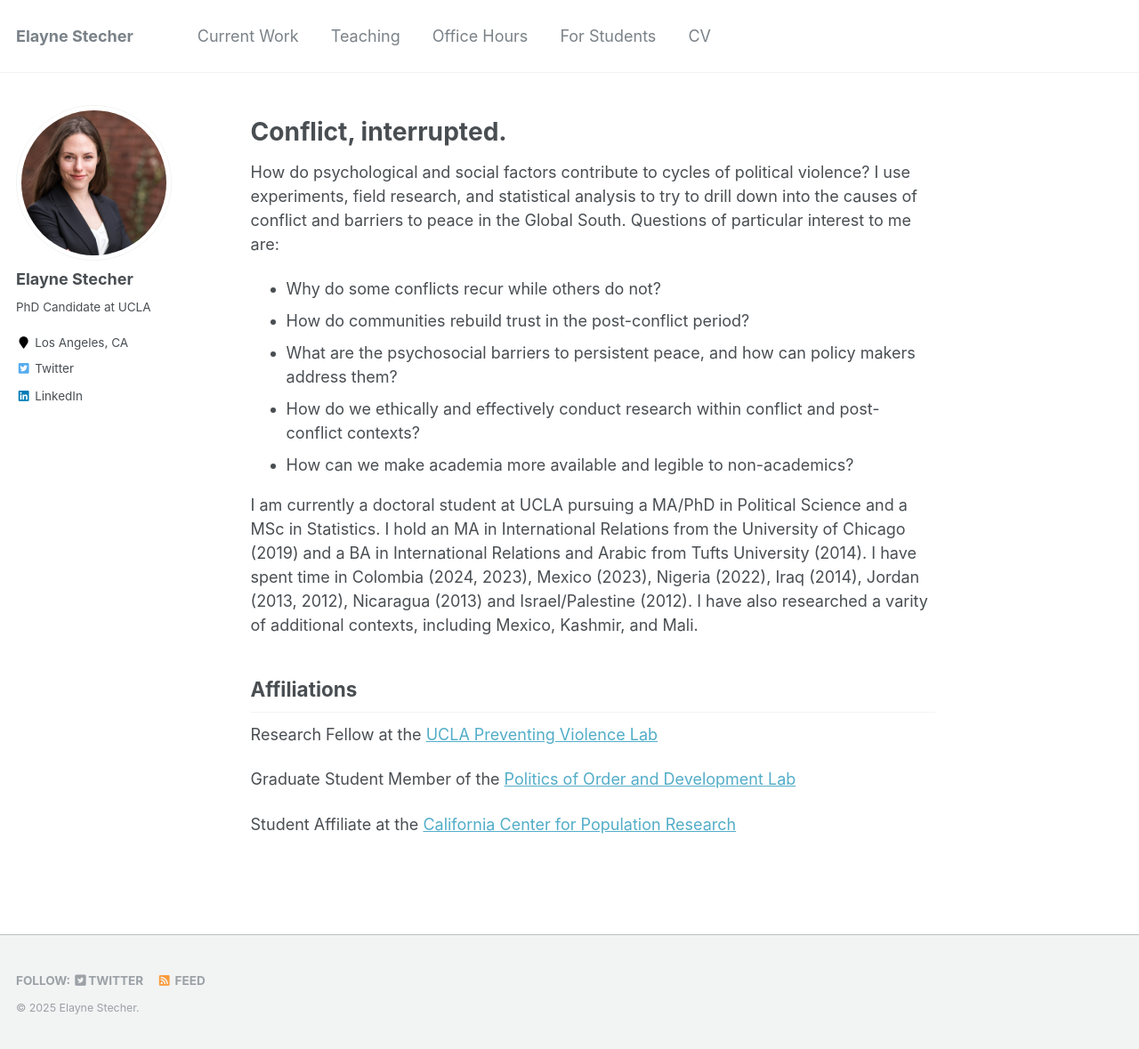
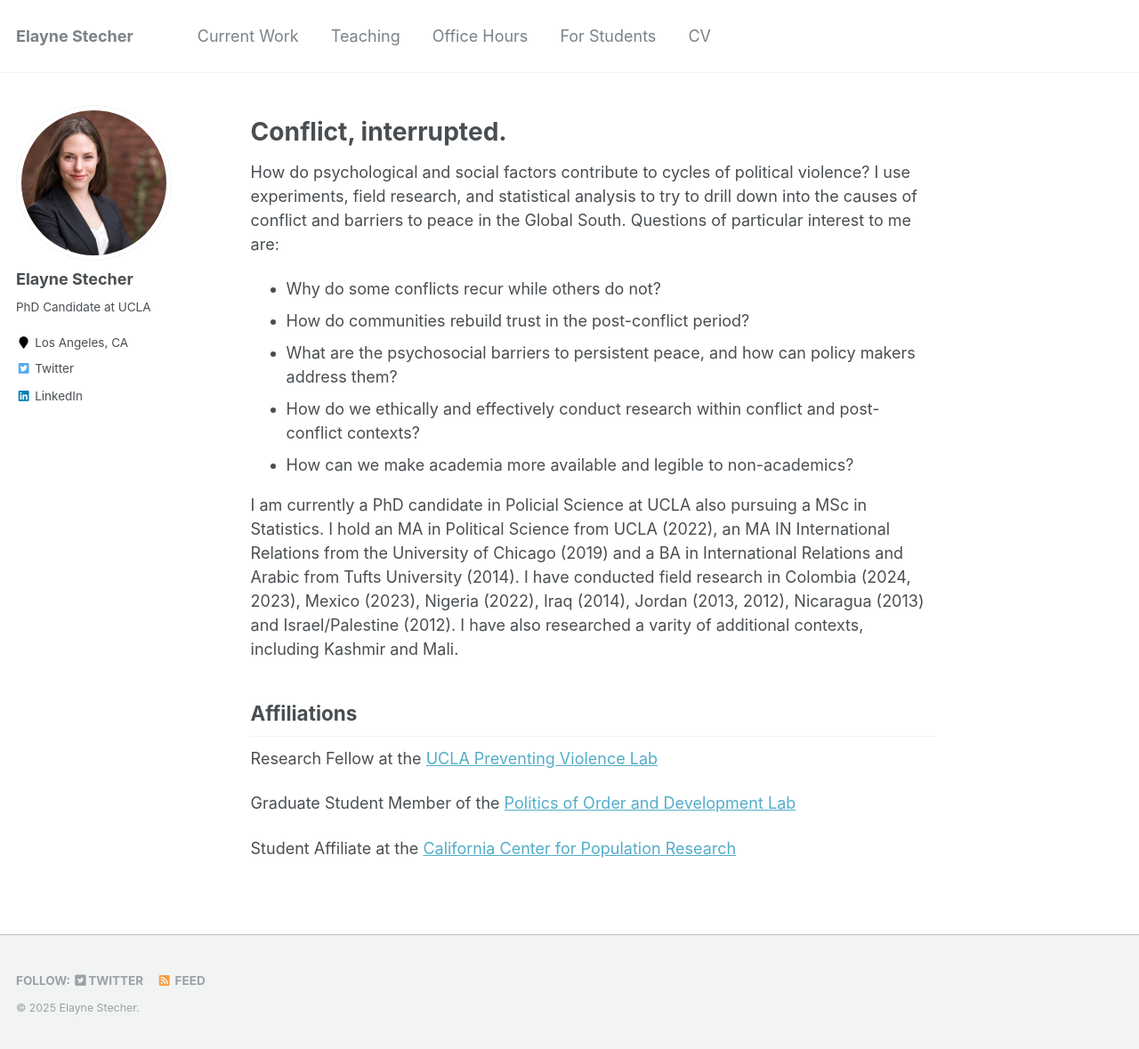
Before and after one commit to estech01/estech01.github.io, a Jekyll site: the page built from _pages/about.md, in a window 1280 px wide and 1179 px high. Shown: the whole window at 89% size. Built offline with Jekyll 4.4.1, drawn with Linux system fonts in a browser that asks for light colours.

Commit message:
Update about.md

```diff
--- a/_pages/about.md
+++ b/_pages/about.md
@@ -18,7 +18,7 @@
 - How do we ethically and effectively conduct research within conflict and post-conflict contexts?
 - How can we make academia more available and legible to non-academics?
 
-I am currently a doctoral student at UCLA pursuing a MA/PhD in Political Science and a MSc in Statistics. I hold an MA in International Relations from the University of Chicago (2019) and a BA in International Relations and Arabic from Tufts University (2014). I have spent time in Colombia (2024, 2023), Mexico (2023), Nigeria (2022), Iraq (2014), Jordan (2013, 2012), Nicaragua (2013) and Israel/Palestine (2012). I have also researched a varity of additional contexts, including Mexico, Kashmir, and Mali.
+I am currently a PhD candidate in Policial Science at UCLA also pursuing a MSc in Statistics. I hold an MA in Political Science from UCLA (2022), an MA IN International Relations from the University of Chicago (2019) and a BA in International Relations and Arabic from Tufts University (2014). I have conducted field research in Colombia (2024, 2023), Mexico (2023), Nigeria (2022), Iraq (2014), Jordan (2013, 2012), Nicaragua (2013) and Israel/Palestine (2012). I have also researched a varity of additional contexts, including Kashmir and Mali.
 
 ## Affiliations
 
```
